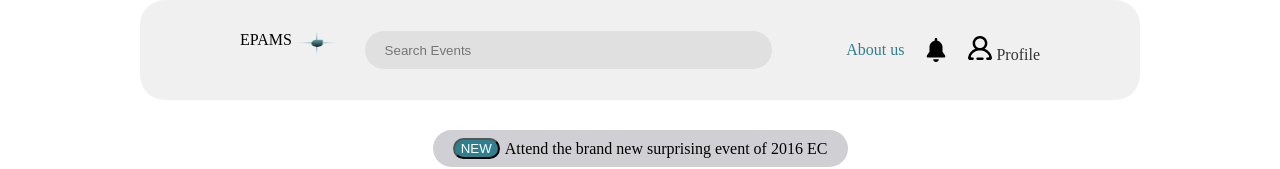
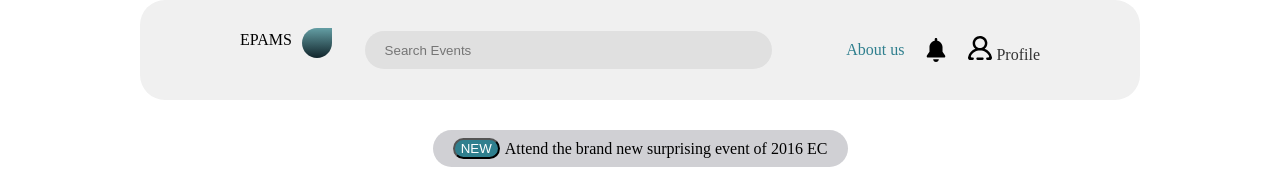
Before and after one commit to restart321/epam-systemv1, a React (Create React App) app in the folder Frontend/: page /Dashboard in a window 1280 px wide. Shown: the top 169 px of the page. Built offline with nearby package versions, Linux system fonts and the light colour scheme; no server answers.

Commit message:
logo changes

```diff
--- a/Frontend/src/pages/AttendeDashboard/Dashboard.js
+++ b/Frontend/src/pages/AttendeDashboard/Dashboard.js
@@ -120,7 +120,7 @@ const Dashboard = () => {
           <div className="logo">
             <span>EPAMS</span>
             <Link to="/">
-              <img src="logo.png" alt="EPAMS Logo" />
+              <img src="logo.svg" alt="EPAMS Logo" />
             </Link>
           </div>
           <div className="search-bar">
--- a/Frontend/src/pages/VendorDashboard/DashboardVendor.js
+++ b/Frontend/src/pages/VendorDashboard/DashboardVendor.js
@@ -130,7 +130,7 @@ const Dashboard = () => {
           <div className="logo">
             <span>EPAMS</span>
             <Link to="/">
-              <img src="logo.png" alt="EPAMS Logo" />
+              <img src="logo.svg" alt="EPAMS Logo" />
             </Link>
           </div>
           <div className="search-bar">
```
